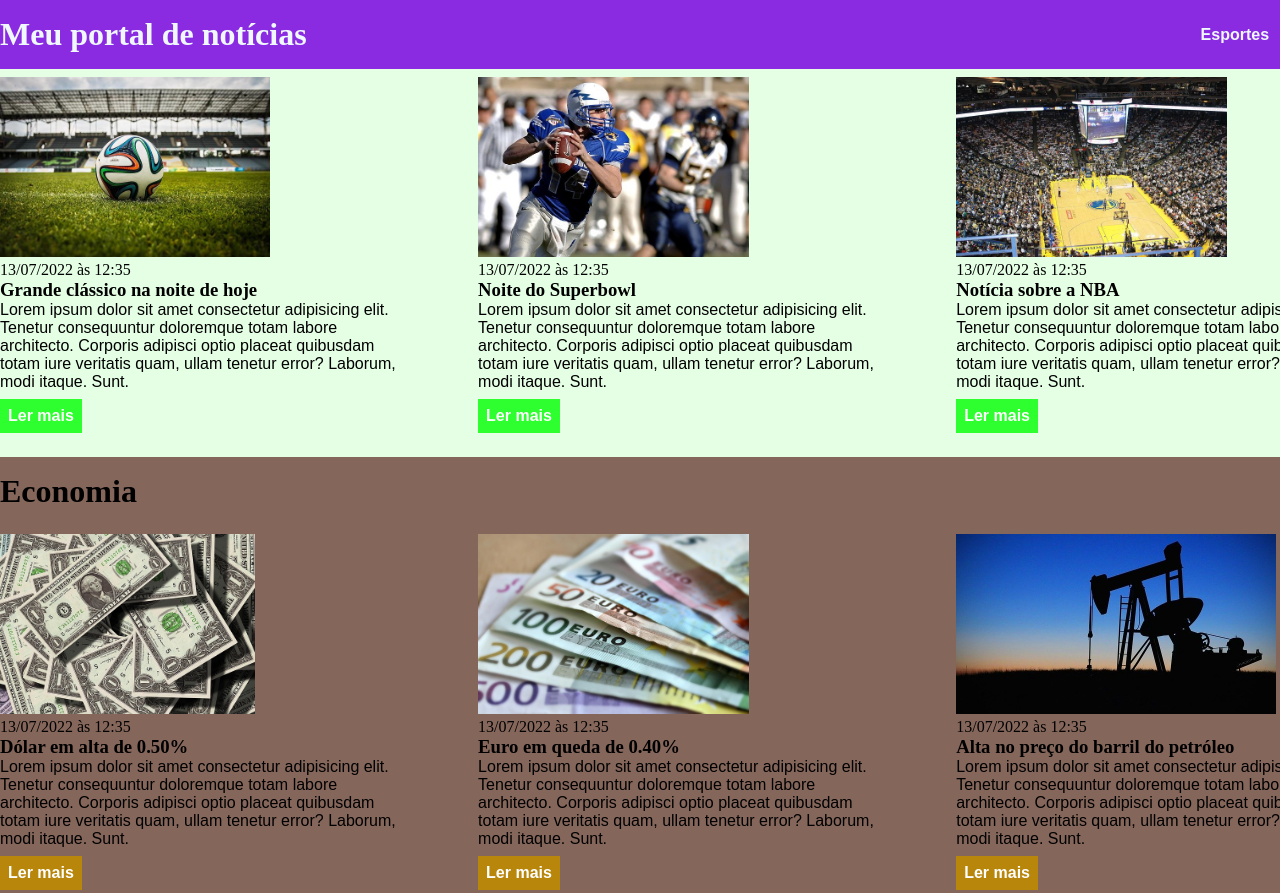
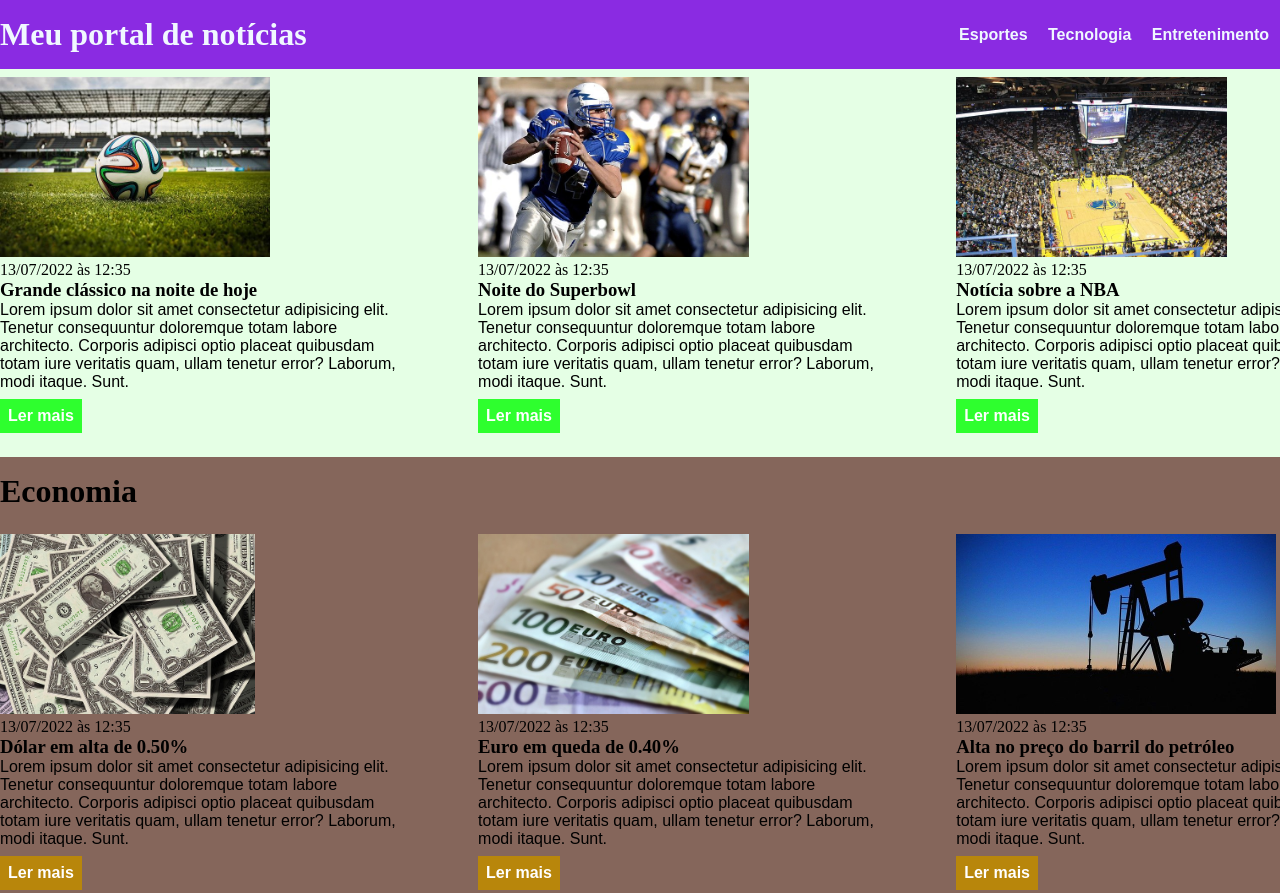
Before and after one commit to vickthorm/exercicio_css, a plain HTML site: page index.html in a window 1280 px wide. Shown: the top 893 px of the page. Drawn offline with Linux system fonts and the light colour scheme.

Commit message:
Update index.html

```diff
--- a/index.html
+++ b/index.html
@@ -8,13 +8,19 @@
         <link rel="stylesheet" href="./main.css" />
     </head>
     <body>
-        <header>
+         <header>
             <div class="container">
                 <h1>Meu portal de notícias</h1>
                 <nav>
                     <ul>
                         <li>
                             <a href="#sports" title="Ir para a seção de esportes">Esportes</a>
+                        </li>
+                        <li>
+                            <a href="#tecnology" title="Ir para a seção de tecnology">Tecnologia</a>
+                        </li>
+                        <li>
+                            <a href="#Entretenimento" title="Ir para a seção de Entretenimento">Entretenimento</a>
                         </li>
                         <li>
                             <a href="#economy" title="Ir para a seção de economia">Economia</a>
```
